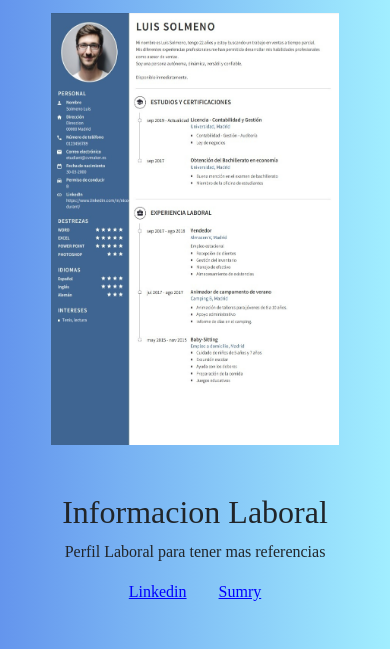
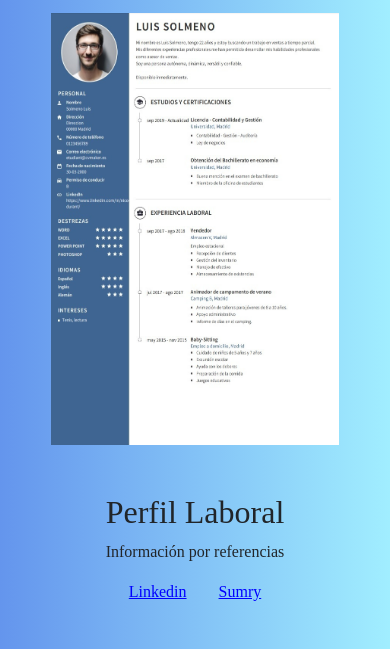
Before and after one commit to ShonnyXT/coder-proyecto-desarollo-web, a plain HTML site: page pages/contact.html in a window 390 px wide. Shown: the part 193-842 px from the top of the page. Drawn offline with nearby package versions, Linux system fonts and the light colour scheme.

Commit message:
fixed contact responsive

```diff
--- a/pages/contact.html
+++ b/pages/contact.html
@@ -36,8 +36,8 @@
             <!--informacion laboral-->
             <section class="contacto-seccion" class="contacto-informacion-1">
                 <div>
-                    <h4>Informacion Laboral</h4>
-                    <span>Perfil Laboral para tener mas referencias</span>
+                    <h4>Perfil Laboral</h4>
+                    <span>Información por referencias</span>
                 </div>
                 <div class="contacto-link">
                     <p><a href="https://pics.me.me/thumb_otra-vez-te-la-creiste-we-xd-otra-vez-te-52673449.png" target="_blank">Linkedin</a></p>
--- a/styles.css
+++ b/styles.css
@@ -294,7 +294,7 @@ a {
     margin: 5rem 5rem;
 }
 @media screen and (max-width:1080px) {
-    .contacto-grid-1 .contacto-cv img {height: 39rem;width: 26rem;background-size: 100%;}
+    .contacto-grid-1 .contacto-cv img {height: 33rem;width: 22em;background-size: 100%;}
     .contacto-redes {margin: 1rem;}
 }
 @media screen and (max-width:767px) {
```
